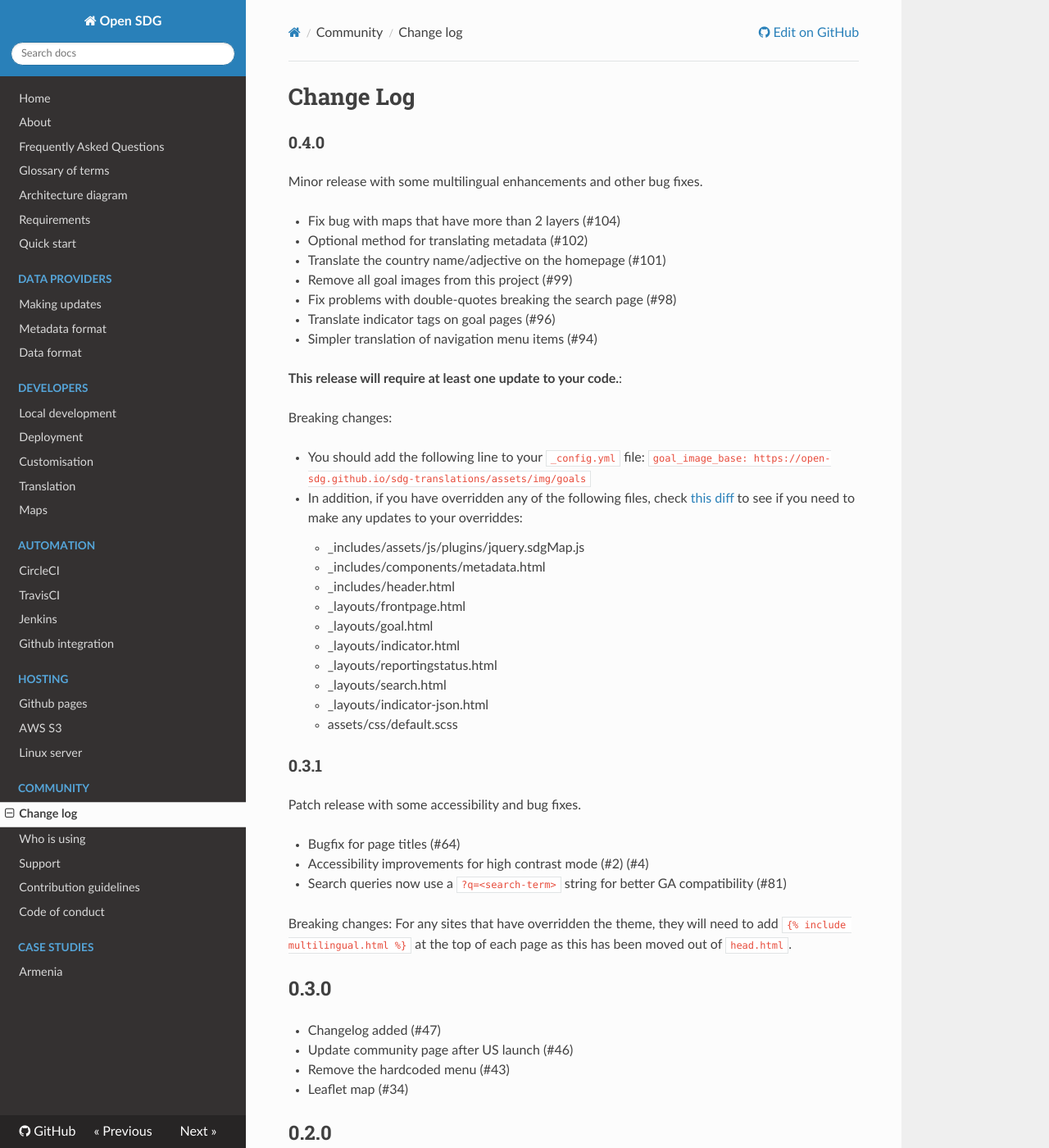
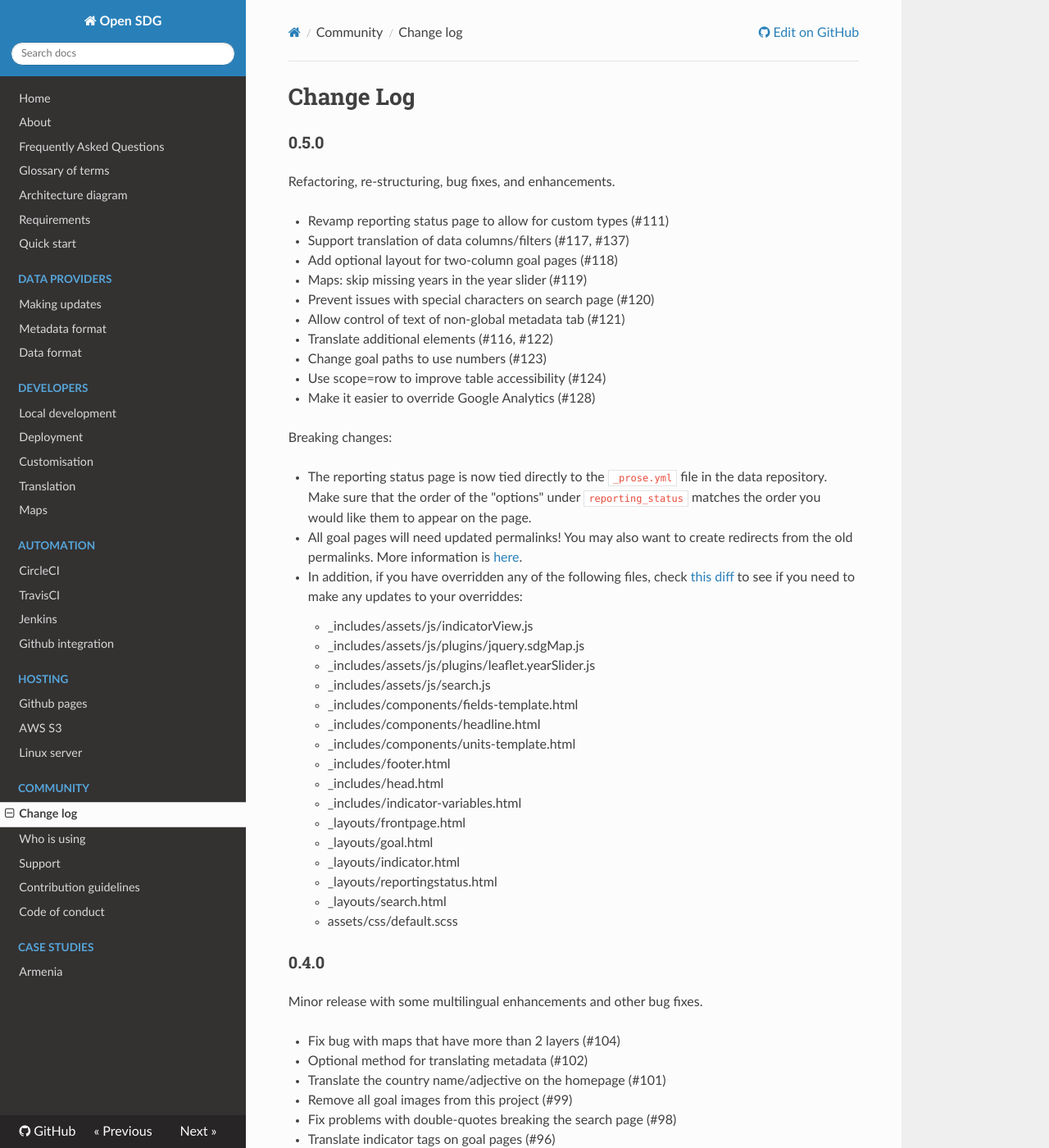
Before and after one commit to open-sdg/open-sdg, an MkDocs documentation site: the page built from docs/changelog.md, in a window 1280 px wide and 1400 px high. Shown: the whole window at 82% size. Built offline with MkDocs 1.6.1, drawn with Linux system fonts in a browser that asks for light colours; nearby versions of some CDN libraries; old or Windows-style settings are respelled for this version of MkDocs.

Commit message:
Release notes for 0.5.0

```diff
--- a/docs/changelog.md
+++ b/docs/changelog.md
@@ -1,4 +1,41 @@
 <h1>Change Log</h1>
+
+### 0.5.0
+
+Refactoring, re-structuring, bug fixes, and enhancements.
+
+* Revamp reporting status page to allow for custom types (#111)
+* Support translation of data columns/filters (#117, #137)
+* Add optional layout for two-column goal pages (#118)
+* Maps: skip missing years in the year slider (#119)
+* Prevent issues with special characters on search page (#120)
+* Allow control of text of non-global metadata tab (#121)
+* Translate additional elements (#116, #122)
+* Change goal paths to use numbers (#123)
+* Use scope=row to improve table accessibility (#124)
+* Make it easier to override Google Analytics (#128)
+
+Breaking changes:
+
+* The reporting status page is now tied directly to the `_prose.yml` file in the data repository. Make sure that the order of the "options" under `reporting_status` matches the order you would like them to appear on the page.
+* All goal pages will need updated permalinks! You may also want to create redirects from the old permalinks. More information is [here](https://github.com/open-sdg/open-sdg/pull/123#issue-261720878).
+* In addition, if you have overridden any of the following files, check [this diff](https://github.com/open-sdg/open-sdg/compare/0.4.0...0.5.0) to see if you need to make any updates to your overriddes:
+    * _includes/assets/js/indicatorView.js
+    * _includes/assets/js/plugins/jquery.sdgMap.js
+    * _includes/assets/js/plugins/leaflet.yearSlider.js
+    * _includes/assets/js/search.js
+    * _includes/components/fields-template.html
+    * _includes/components/headline.html
+    * _includes/components/units-template.html
+    * _includes/footer.html
+    * _includes/head.html
+    * _includes/indicator-variables.html
+    * _layouts/frontpage.html
+    * _layouts/goal.html
+    * _layouts/indicator.html
+    * _layouts/reportingstatus.html
+    * _layouts/search.html
+    * assets/css/default.scss
 
 ### 0.4.0
 
```
